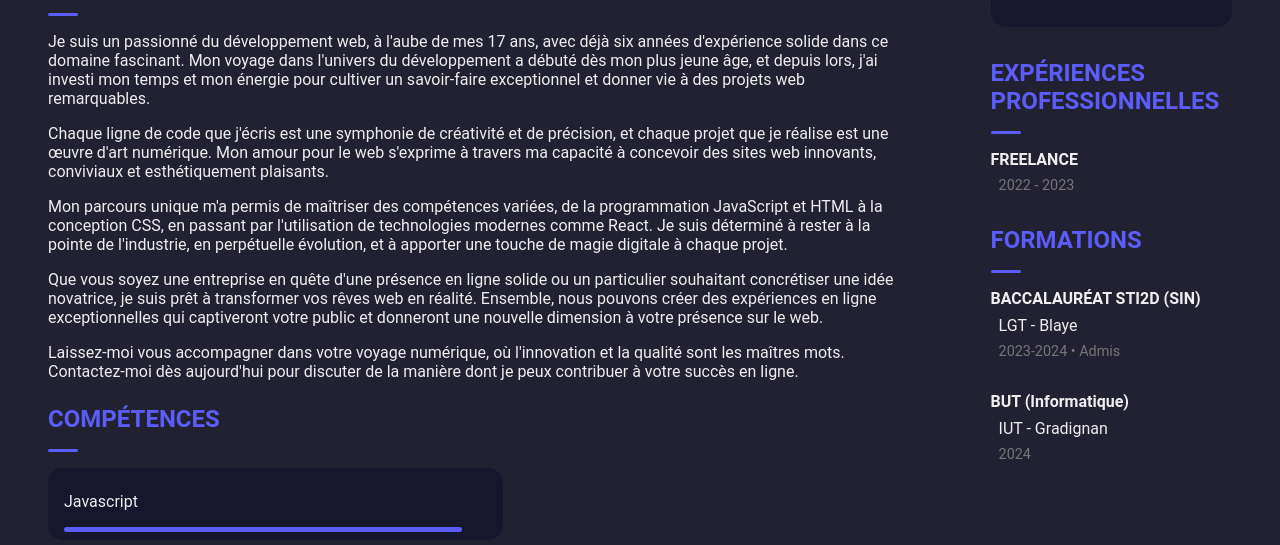
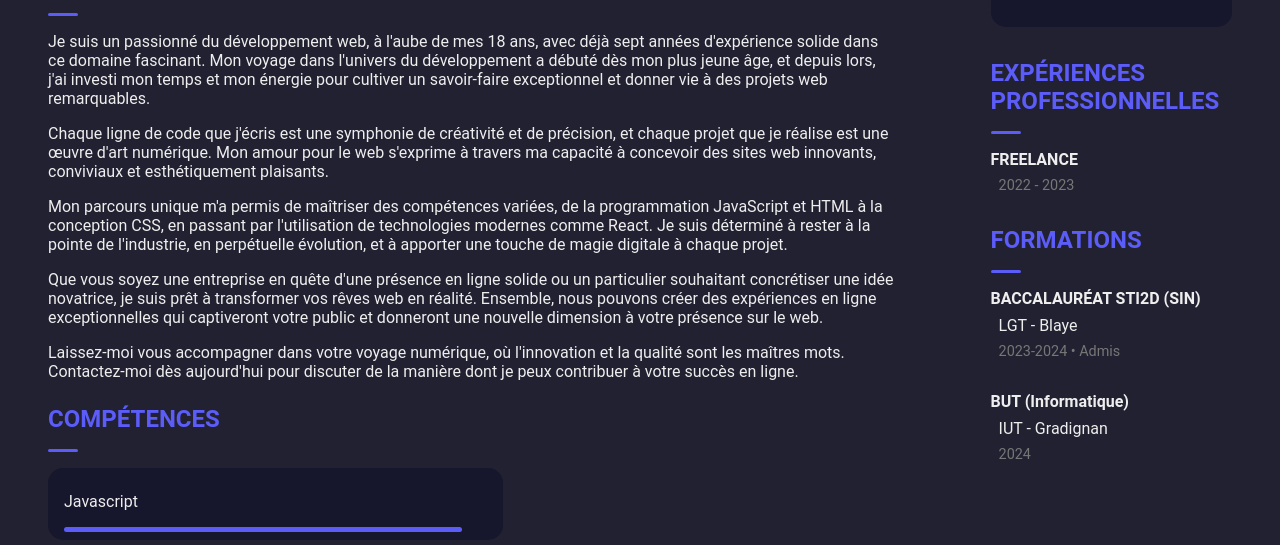
Before and after one commit to pazzazzo/pazzazzo.github.io, a plain HTML site: page portfolio/index.html in a window 1280 px wide. Shown: the part 247-792 px from the top of the page. Drawn offline with Linux system fonts and the light colour scheme.

Commit message:
Update index.html

```diff
--- a/portfolio/index.html
+++ b/portfolio/index.html
@@ -25,7 +25,7 @@
             <div class="border"></div>
             <div class="desc">
                 <p>
-                    Je suis un passionné du développement web, à l'aube de mes 17 ans, avec déjà six années d'expérience
+                    Je suis un passionné du développement web, à l'aube de mes 18 ans, avec déjà sept années d'expérience
                     solide dans ce domaine fascinant. Mon voyage dans l'univers du développement a débuté dès mon plus
                     jeune âge, et depuis lors, j'ai investi mon temps et mon énergie pour cultiver un savoir-faire
                     exceptionnel et donner vie à des projets web remarquables.
```
